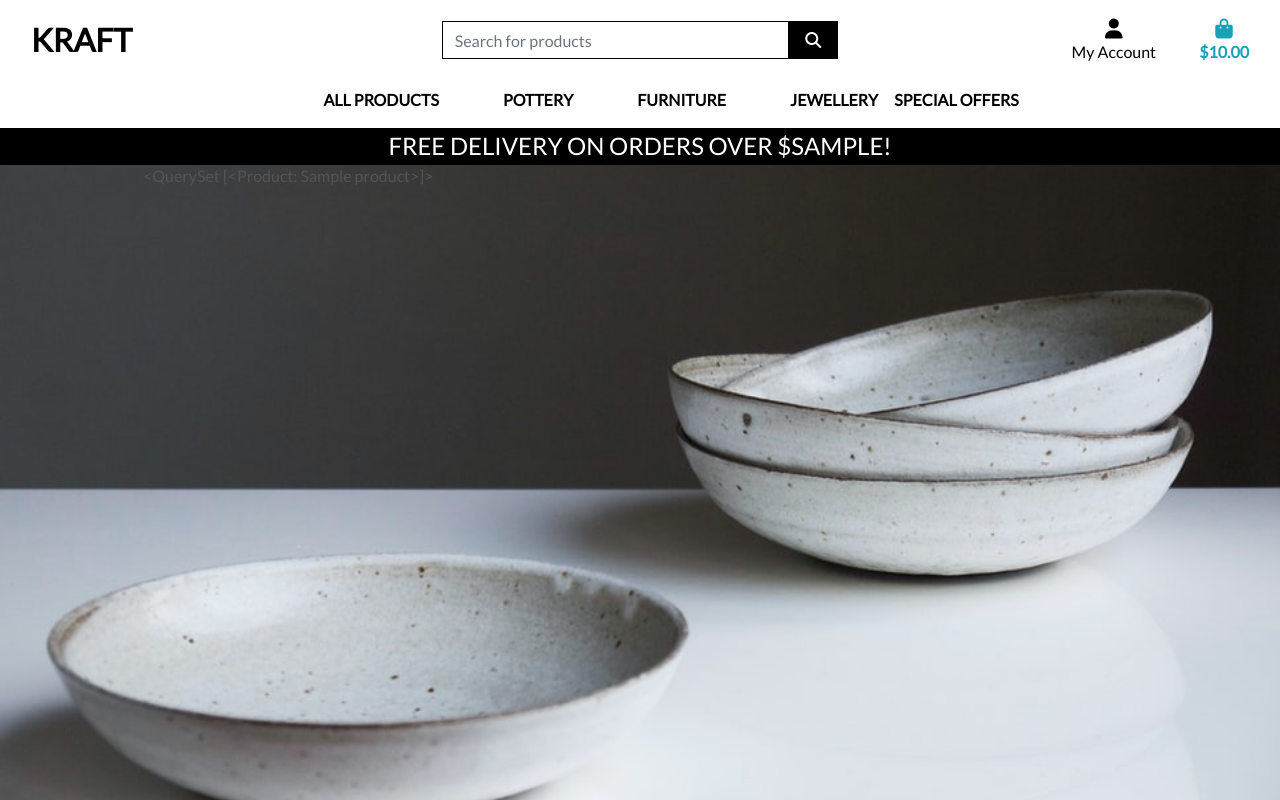
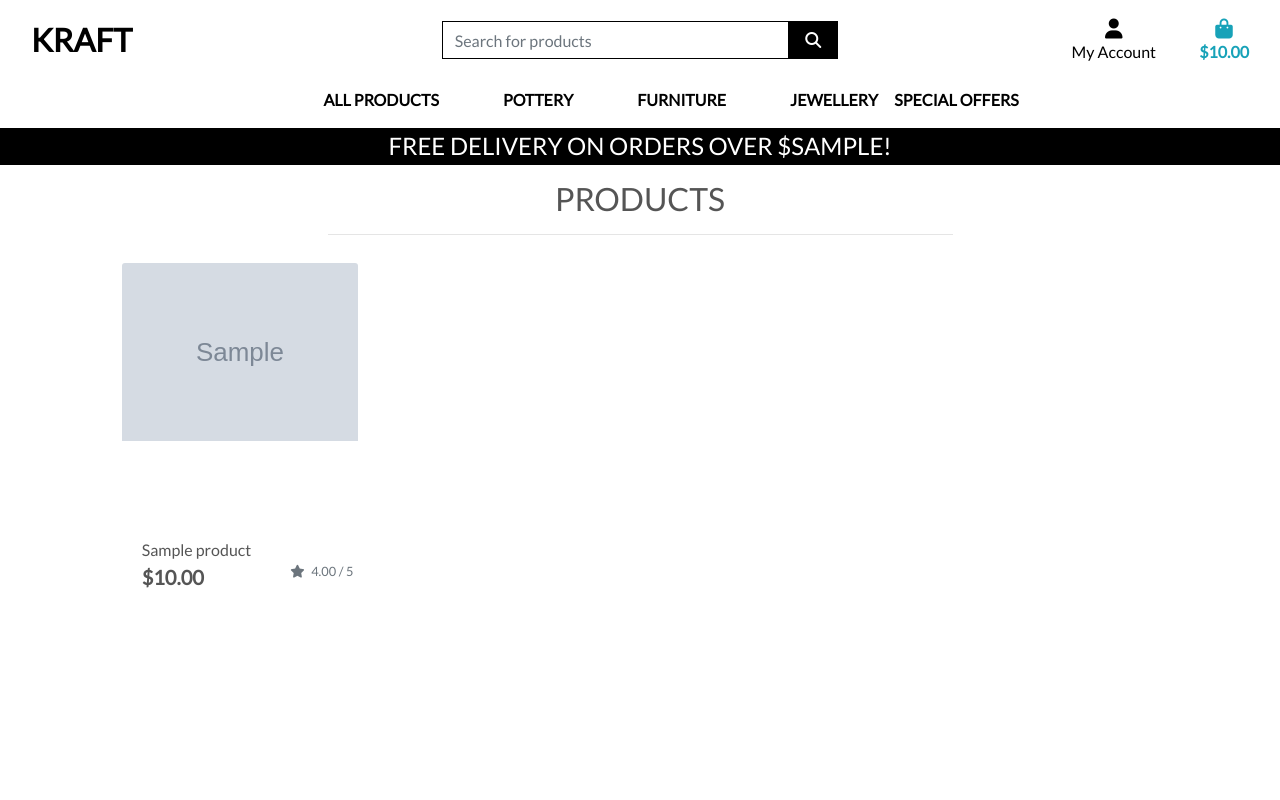
Before and after one commit to DarraghReid/krafts, a Django app: template products/templates/products/products.html in a window 1280 px wide. Run offline with Django 3.2, Linux system fonts and the light colour scheme; tables that the repository leaves empty hold one stand-in row (values such as "Sample post"); the template is opened without the code that fills it: values that come from a table or form of the project are taken from there, most other values are stand-ins (such as "Sample title", 1, 10 or a date in 2020); grey boxes marked "Sample" are stand-in pictures; some libraries are stand-ins or nearby versions.

Commit message:
add title, product cards to product.html

```diff
--- a/products/templates/products/products.html
+++ b/products/templates/products/products.html
@@ -13,11 +13,77 @@
 {% endblock %}
 
 {% block content %}
+    <!-- White overlay to cover up cover image -->
+    <div class="overlay"></div>
     <!-- Bootstrap grid -->
-    <div class="container">
+    <div class="container-fluid">
+        <!-- ROW1: Page title and any selected categories -->
         <div class="row">
-            <div class="col">
-                {{ products }}
+            <!-- COl: Products heading -->
+            <div class="col text-center mt-3">
+                <h2 class="logo-font">
+                    Products
+                </h2>
+                <hr class="w-50">
+            </div>
+        </div>
+        <!-- ROW2: Products -->
+        <div class="row">
+            <!-- COL: Product card container with 2 rows-->
+            <div class="product-container col-10 offset-1">
+                <div class="row mt-1 mb-2"></div>
+                <!-- ROW 2: -->
+                <div class="row">
+                    {% for product in products %}
+                        <!-- Every products will have a column containing a card -->
+                        <div class="col-sm-4 col-md-6 col-lg-4 col-xl-3">
+                            <div class="card h-100 border-0">
+                                <!-- Product image -->
+                                {% if product.image %}
+                                    <!-- If image present, render if with image field's url attribute -->
+                                    <div style="min-height: 255px; max-height: 255px;">
+                                        <a href="">
+                                            <img class="card-img-top img-fluid" src="{{ product.image.url }}" alt="{{ product.name }}">
+                                        </a>
+                                    </div>
+                                {% else %}
+                                    <!-- Otherwise, display default image from media folder -->
+                                    <div style="min-height: 255px; max-height: 255px;"></div>
+                                        <a href="">
+                                            <img class="card-img-top img-fluid" src="{{ MEDIA_URL }}noimage.png" alt="{{ product.name }}">
+                                        </a>
+                                    </div>
+                                {% endif %}
+                                <!-- Card body displayed product name -->
+                                <div class="card-body pb-0">
+                                    <p class="mb-0">{{ product.name }}</p>
+                                </div>
+                                <!-- Card footer containing product price and rating -->
+                                <div class="card-footer bg-white pt-0 border-0 text-left">
+                                    <!-- ROW containing 1 column -->
+                                    <div class="row">
+                                        <!-- COL containing product price and rating -->
+                                        <div class="col">
+                                            <p class="lead mb-0 text-left font-weight-bold">${{ product.price }}</p>
+                                        </div>
+                                        <!-- If the product has a rating, display in following format -->
+                                        {% if product.rating %}
+                                            <small class="text-muted">
+                                                <i class="fas fa-star mr-1"></i>
+                                                {{ product.rating }} / 5
+                                            </small>
+                                        {% else %}
+                                        <!-- Otherwise, inform customer the product has no rating -->
+                                            <small class="text-muted">
+                                                No Rating
+                                            </small>
+                                        {% endif %}
+                                    </div>
+                                </div>
+                            </div>
+                        </div>
+                    {% endfor %}
+                </div>
             </div>
         </div>
     </div>
--- a/static/css/base.css
+++ b/static/css/base.css
@@ -4,7 +4,7 @@ html {
 }
 
 body {
-     /* Change to carousel later */
+    /* Change to carousel later */
     background: url('/media/p5.jpeg') no-repeat center center fixed;
     background-size: cover;
     /* 164 px is height of top header */
@@ -63,6 +63,16 @@ body {
     background: #000 !important;
 }
 
+.overlay {
+    width: 100%;
+    height: 100%;
+    top: 0;
+    left: 0;
+    position: fixed;
+    background: white;
+    z-index: -1;
+}
+
 /* -------------------------------- Media Queries */
 
 /* Slightly larger container on xl screens */
```
Also changed, not shown: media/noimage.png (added).
